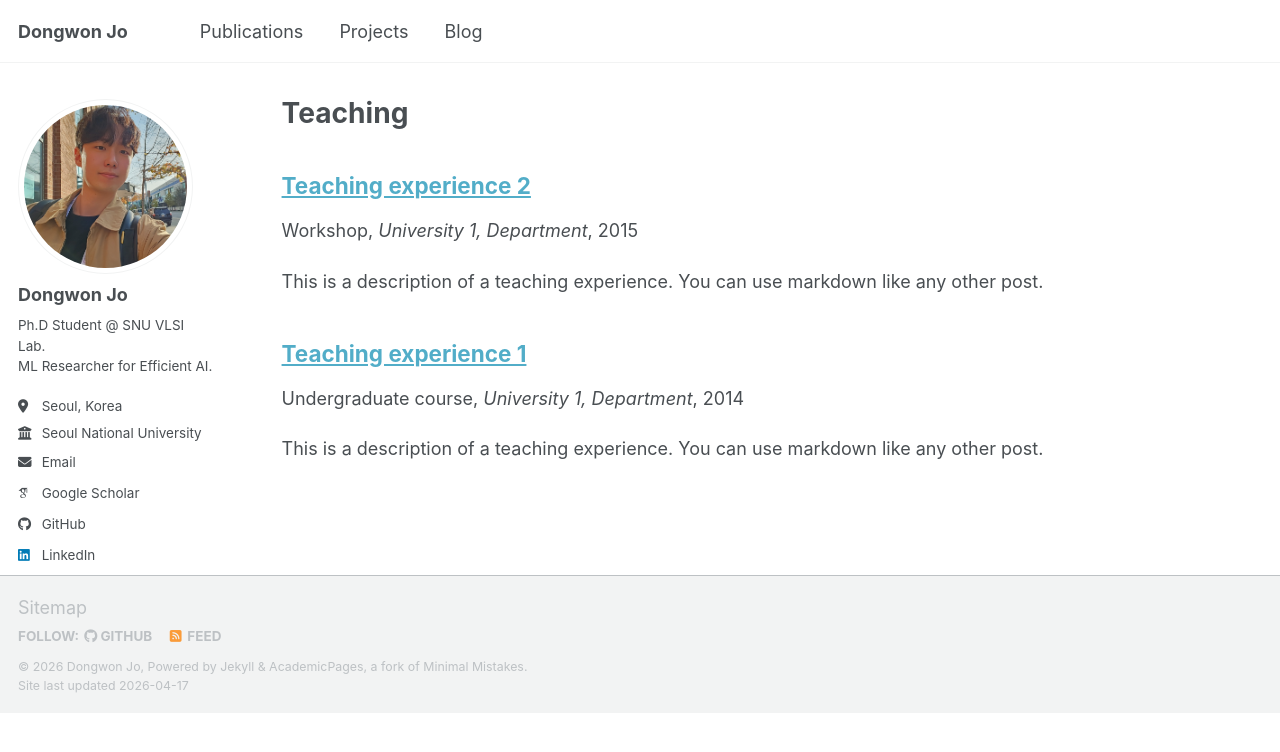
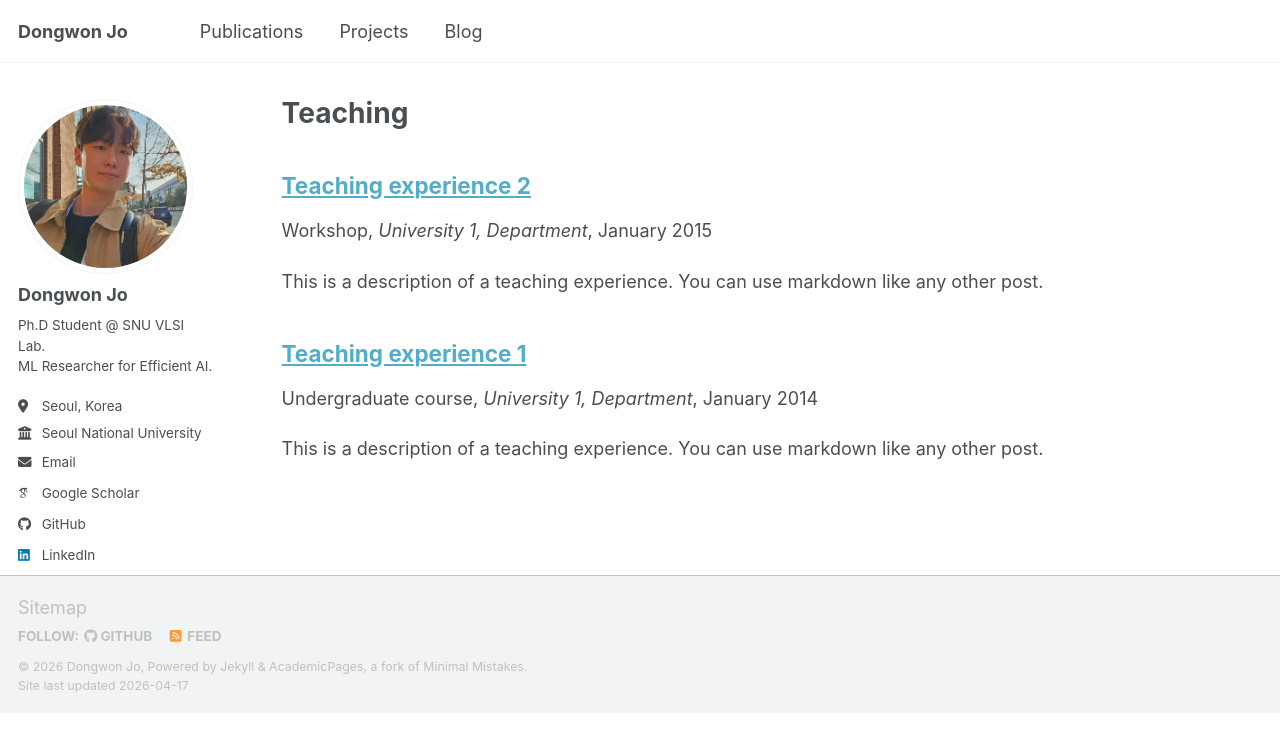
Before and after one commit to dongwonjo/dongwonjo.github.io, a Jekyll site: the page built from _pages/teaching.html, in a window 1280 px wide. Shown: the top 752 px of the page. Built offline with Jekyll 4.4.1, drawn with Linux system fonts in a browser that asks for light colours; some web fonts are replaced; a script bundle is joined from its source files by our own code; library files that are not in the unit come from our copies.

Commit message:
Update archive-single.html

```diff
--- a/_includes/archive-single.html
+++ b/_includes/archive-single.html
@@ -39,9 +39,9 @@
     {% endif %}
 
         {% if post.collection == 'teaching' %}
-          <p> {{ post.type }}, <i>{{ post.venue }}</i>, {{ post.date | default: "1900-01-01" | date: "%Y" }} </p>
+          <p> {{ post.type }}, <i>{{ post.venue }}</i>, {{ post.date | default: "1900-01-01" | date: "%B %Y" }} </p>
         {% elsif post.collection == 'publications' %}
-          <p>Published in <i>{{ post.venue }}</i>, {{ post.date | default: "1900-01-01" | date: "%Y" }} </p>
+          <p>Published in <i>{{ post.venue }}</i>, {{ post.date | default: "1900-01-01" | date: "%B %Y" }} </p>
         {% elsif post.date %}
          <p class="page__date"><strong><i class="fa fa-fw fa-calendar" aria-hidden="true"></i> {{ site.data.ui-text[site.locale].date_label | default: "Published:" }}</strong> <time datetime="{{ post.date | default: "1900-01-01" | date_to_xmlschema }}">{{ post.date | default: "1900-01-01" | date: "%B %d, %Y" }}</time></p>
         {% endif %}
```
